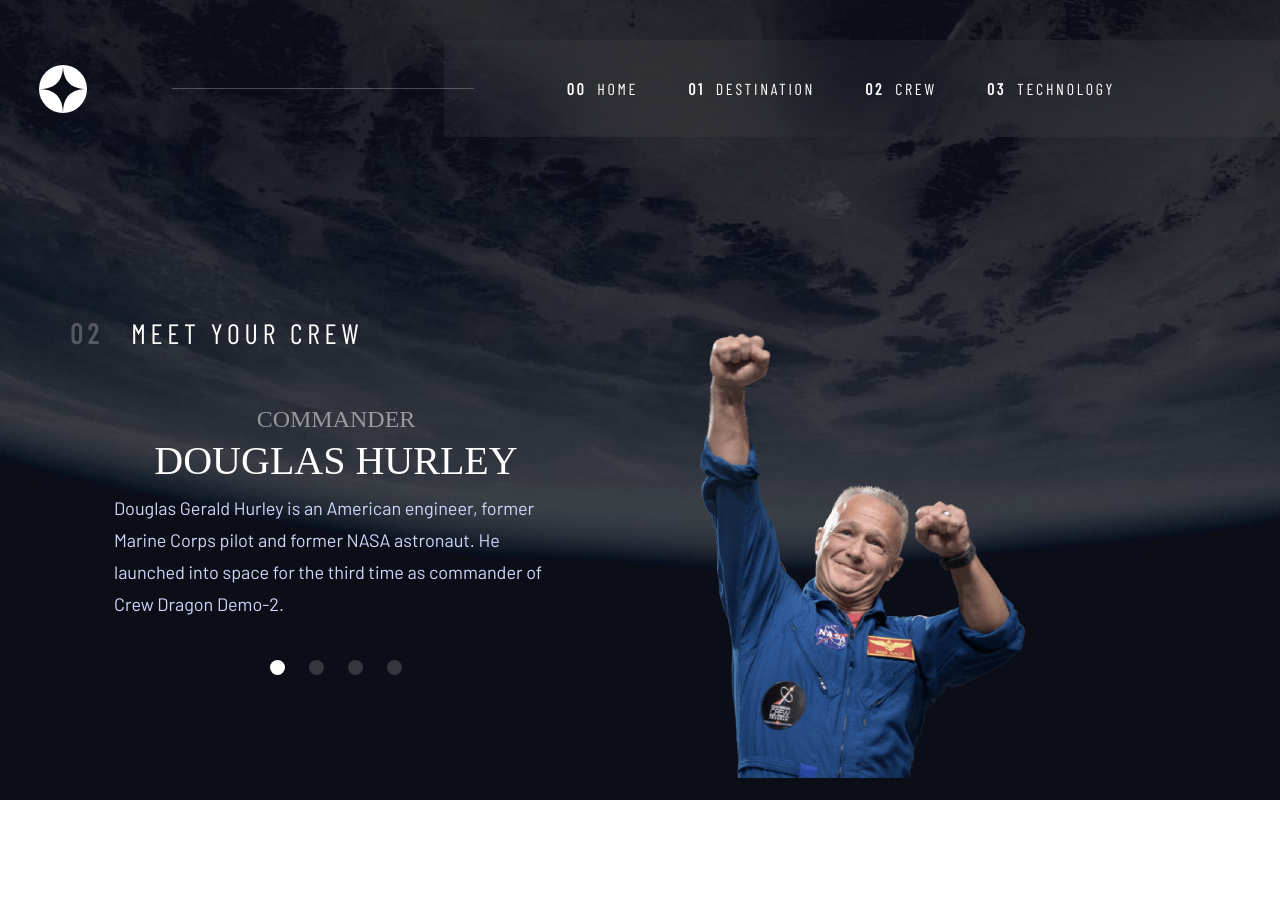
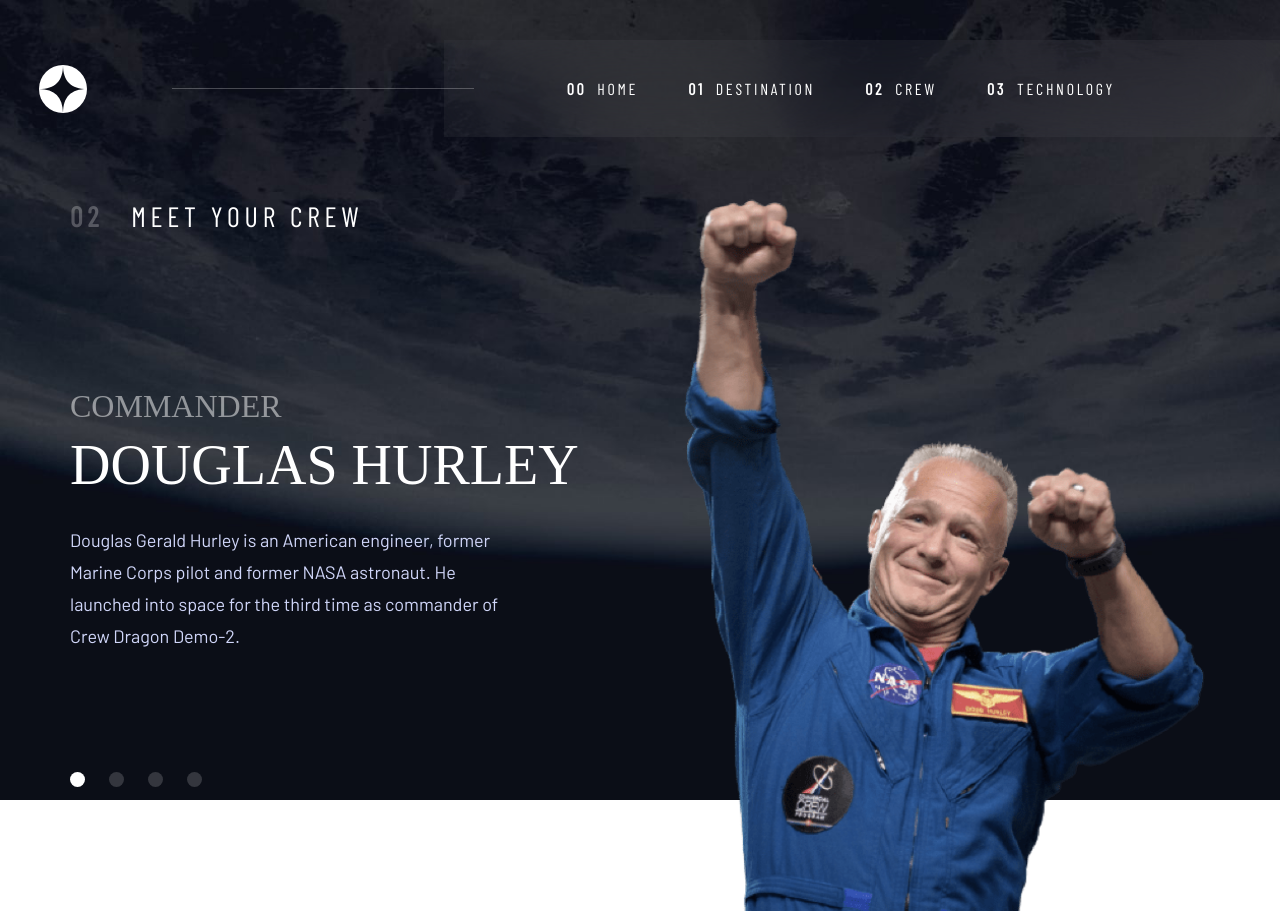
Before and after one commit to YerikAH/space-tourism-frontend-mentor, a React (Vite) app: page / in a window 1280 px wide. Before the commit the page ends 800 px from the top, so only its background shows below. Built offline with nearby package versions, Linux system fonts and the light colour scheme; a web font is replaced by a local one.

Commit message:
desktop crew

```diff
--- a/src/index.css
+++ b/src/index.css
@@ -21,6 +21,11 @@
   box-sizing: border-box;
   font-family: Arial;
 }
+
+html {
+  overflow-x: none;
+}
+
 a,
 li {
   text-decoration: none;
--- a/src/styles/crew_styles.ts
+++ b/src/styles/crew_styles.ts
@@ -30,8 +30,8 @@
   @media (min-width: 720px) {
     margin-top: 2.5rem;
   }
-  @media (min-width: 720px) {
-    margin-top: 4.75rem;
+  @media (min-width: 1000px) {
+    margin-top: 3.875rem;
   }
 `;
 export const SectionStyle = styled.section`
@@ -45,6 +45,12 @@
   width: 100%;
   display: grid;
   place-items: center;
+  @media (min-width: 1000px) {
+    height: 100%;
+    place-items: start;
+    place-content: start;
+    padding: 0 2.375rem;
+  }
 `;
 export const DivGridTwo = styled.div`
   display: grid;
@@ -52,12 +58,13 @@
   width: 100%;
   margin-top: 2rem;
   margin-bottom: 2rem;
+  overflow: hidden;
   @media (min-width: 720px) {
     margin-top: 3.313rem;
     margin-bottom: 0rem;
   }
   @media (min-width: 1000px) {
-    place-items: start;
+    margin-top: 0;
   }
 `;
 export const DivStart = styled.div`
@@ -68,6 +75,9 @@
   padding: 0 2.375rem;
   @media (min-width: 720px) {
     justify-content: start;
+  }
+  @media (min-width: 1000px) {
+    padding: 0;
   }
 `;
 export const DivTitle = styled.div`
@@ -131,9 +141,11 @@
     margin-bottom: 0;
   }
   @media (min-width: 1000px) {
-    width: 27.813rem;
-    height: 27.813rem;
-    margin-top: 4.188rem;
+    margin-top: 0;
+    width: 35.5rem;
+    height: 44.5rem;
+    max-width: none;
+    max-height: none;
   }
 `;
 
@@ -162,6 +174,7 @@
     line-height: 2rem;
     text-align: left;
     max-width: 27.75rem;
+    margin-top: 1.688rem;
   }
 `;
 
@@ -171,6 +184,9 @@
   @media (min-width: 720px) {
     gap: 1.5rem;
     margin-top: 2.5rem;
+  }
+  @media (min-width: 1000px) {
+    margin-top: 7.5rem;
   }
 `;
 export const NavigationOptions = styled.button`
@@ -199,6 +215,11 @@
     font-size: 2.5rem;
     line-height: 2.875rem;
   }
+  @media (min-width: 1000px) {
+    font-size: 3.5rem;
+    line-height: 4rem;
+    text-align: left;
+  }
 `;
 export const SubtitleOne = styled.h3`
   font: normal normal 400 1rem/1.2rem var(--font-bellefair);
@@ -213,4 +234,10 @@
     font-size: 1.5rem;
     margin-top: 3.75rem;
   }
+  @media (min-width: 1000px) {
+    font-size: 2rem;
+    line-height: 2.4rem;
+    text-align: left;
+    margin-top: 9.625rem;
+  }
 `;
--- a/src/styles/destination_style.ts
+++ b/src/styles/destination_style.ts
@@ -29,7 +29,7 @@
   @media (min-width: 720px) {
     margin-top: 2.5rem;
   }
-  @media (min-width: 720px) {
+  @media (min-width: 1000px) {
     margin-top: 4.75rem;
   }
 `;
```
